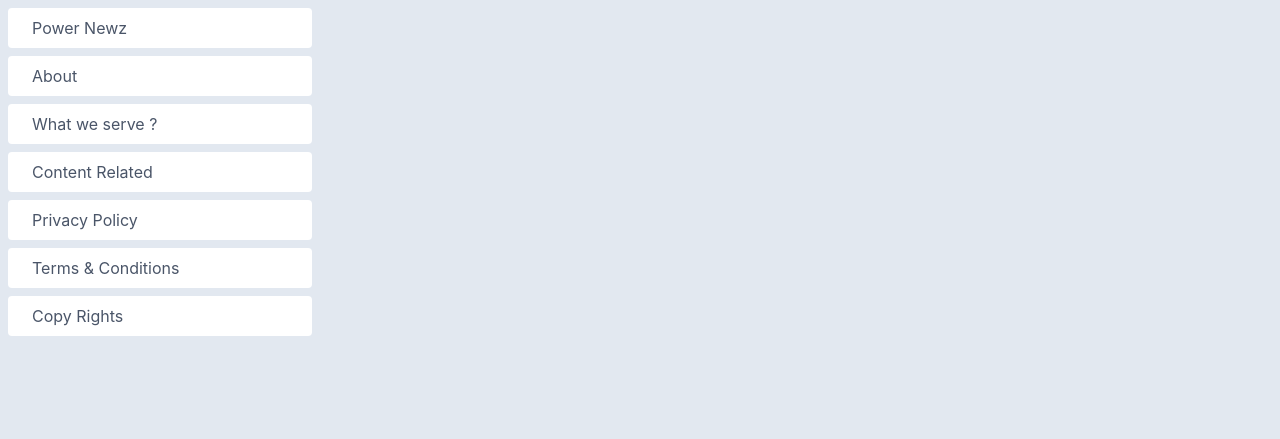
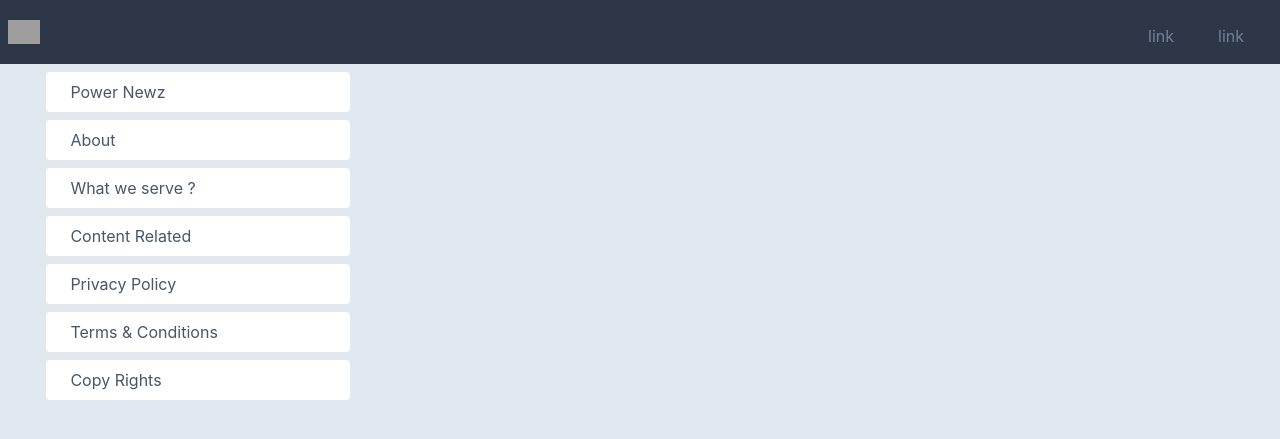
Before and after one commit to sagarpawar1123/pnwebsite, a PHP site: page /category_posts.php?id=1 in a window 1280 px wide. Shown: the top 439 px of the page. Run offline with PHP 8.4, Linux system fonts and the light colour scheme; data that the repository does not hold is empty; some libraries are stand-ins or nearby versions; grey boxes are pictures that could not be loaded.

Commit message:
updated category.php

```diff
--- a/category_posts.php
+++ b/category_posts.php
@@ -6,18 +6,57 @@
         <!-- <link href="https://stackpath.bootstrapcdn.com/font-awesome/4.7.0/css/font-awesome.min.css" rel="stylesheet"> -->
         <link href="https://fonts.googleapis.com/icon?family=Material+Icons" rel="stylesheet">
         <link href="css/fontawesome/css/all.css" rel="stylesheet">
+        <script defer src="css/fontawesome/js/all.js"></script>
+        <script src="js/jquery.min.js"></script>
         <style>
+            .left-fixed {
+                position: fixed;
+                top: 64px;
+                left: 3%;
+            }
 
+            .right-fixed {
+                position: fixed;
+                top: 64px;
+                right: 3%;
+            }
+
+            .center-fixed {
+                position: relative;
+                left: 25%;
+                top: 64px;
+            }
         </style>
     </head>
 
     <body class="bg-gray-300">
+        <!--Nav-->
+        <nav class="bg-gray-800 p-2 mt-0 fixed w-full z-10 top-0">
+            <div class="container mx-auto flex flex-wrap items-center">
+                <div class="flex w-full md:w-1/2 justify-center md:justify-start text-white font-extrabold">
+                    <a class="text-white no-underline hover:text-white hover:no-underline" href="#">
+                        <img class="h-6" height="32" alt="Power Newz" src="https://res.cloudinary.com/powernewz/image/upload/q_auto:eco/v1522696194/powernewz_logo.png" />
+                    </a>
+                </div>
+                <div class="flex w-full pt-2 content-center justify-between md:w-1/2 md:justify-end">
+                    <ul class="list-reset flex justify-between flex-1 md:flex-none items-center">
+                        <li class="mr-3">
+                            <a class="inline-block text-gray-600 no-underline hover:text-gray-200 hover:text-underline py-2 px-4" href="#">link</a>
+                        </li>
+                        <li class="mr-3">
+                            <a class="inline-block text-gray-600 no-underline hover:text-gray-200 hover:text-underline py-2 px-4" href="#">link</a>
+                        </li>
+                    </ul>
+                </div>
+            </div>
+        </nav>
+
         <!-- Three columns -->
-        <div class="container m-auto clearfix flex mb-4">
+        <div class="container m-auto flex mb-4">
             <!-- Left SideBar -->
-            <div class="lg:w-1/4">
+            <div class="lg:w-1/4 left-fixed bg-gray-300">
                 <div class="bg-gray-300">
-                    <a href="index.php">
+                    <a href="#">
                         <div class="text-gray-700 rounded bg-white px-6 py-2 m-2">Power Newz</div>
                     </a>
                     <a href="#">
@@ -42,15 +81,10 @@
             </div>
             <!-- End of Left Sidebar -->
             <!-- Post List -->
-            <div class="lg:w-2/4 bg-gray-300">
+            <div class="lg:w-2/4 bg-gray-300 center-fixed">
+                <div class="post-data-list">
                     <?php
                     $categoryId = $_GET["id"];
-                // $url = "https://powernewz.com/api/v2/posts";
-                // $arr = file_get_contents($url);
-                // $arrValue = json_decode($arr, true);
-                // $arrPost = $arrValue["posts"];
-                // $postCount = count($arrPost);
-
                     $postUrl = "https://api.powernewz.com/api/v2/categories/" . $categoryId . "/posts";
                     $postArr = file_get_contents($postUrl);
                     $postArrValue = json_decode($postArr, true);
@@ -88,23 +122,13 @@
                             $categoryImage = $value["image"];
                         }
 
-                    // foreach ($comments as $key => $value) {
-                    // 	$categoryName = $value["name"];
-                    // }
-                    // foreach ($videos as $key => $value) {
-                    // 	$categoryName = $value["name"];
-                    // }
-                    // foreach ($files as $key => $value) {
-                    // 	$categoryName = $value["name"];
-                    // }
-
                     ?>
-                    <div class="rounded-lg flex m-2">
+                        <div class="li-post-group rounded-lg flex m-2">
                             <div class="w-full overflow-hidden rounded-lg shadow-md bg-white clearfix">
                                 <div class="mx-2 my-2">
-                                <img src="https://lh3.googleusercontent.com/YTb_Kh5vJMdGQnsRQOH60SF6OC6pYKC4AOq538efK6zfHdY_5KF-q0XDuwi_-tQyDQ=s180-rw" id="" class="float-left" width="50" alt="Power Newz" />
+                                    <img src="https://lh3.googleusercontent.com/YTb_Kh5vJMdGQnsRQOH60SF6OC6pYKC4AOq538efK6zfHdY_5KF-q0XDuwi_-tQyDQ=s180-rw" id="" class="float-left mx-2" width="50" alt="Power Newz" />
                                     <span class="shadow bg-gray-200 rounded-md text-md font-semibold text-orange-600 my-1 float-right" style="padding: 5px 20px"><?php echo $categoryName; ?></span>
-                                <h3 class="font-semibold"><?php echo $user["name"]; ?></h3>
+                                    <h3 class="font-semibold" style="line-height:1.6"><?php echo $user["name"]; ?></h3>
                                     <p><?php echo $location["locality"]; ?></p>
                                 </div>
 
@@ -182,9 +206,14 @@
                     }
                     ?>
                 </div>
+
+                <div class="show-more load-post" title="More posts">
+                    <i class="fas fa-circle-notch fa-spin"></i> Loading...</div>
+            </div>
+
             <!-- End of Post List -->
             <!-- Right SideBar -->
-            <div class="lg:w-1/4 bg-gray-300 h-12">
+            <div class="lg:w-1/4 right-fixed bg-gray-300">
                 <div class="bg-gray-300">
                     <?php
                     $url = "https://api.powernewz.com/api/v2/categories";
@@ -210,29 +239,38 @@
             </div>
             <!-- End of Left SideBar -->
         </div>
+        <script type="text/javascript">
+            $(document).ready(function(e) {
+                $showPostFrom = 0;
 
+                $(window).scroll(function() {
+                    $postCount = $('.li-post-group:last').index() + 1;
+                    console.log($postCount);
 
+                    if (($(window).scrollTop() + $(window).height() >= $(document).height())) {
+                        // $showPostFrom += $showPostCount;
 
-        <script type="text/javascript">
-            // $(document).ready(function() {
-            // 	$(window).scroll(function() {
-            // 		var lastID = $('.load-more').attr('lastID');
-            // 		if (($(window).scrollTop() == $(document).height() - $(window).height()) && (lastID != 0)) {
-            // 			$.ajax({
-            // 				type: 'POST',
-            // 				url: 'getData.php',
-            // 				data: 'id=' + lastID,
-            // 				beforeSend: function() {
-            // 					$('.load-more').show();
-            // 				},
-            // 				success: function(html) {
-            // 					$('.load-more').remove();
-            // 					$('#postList').append(html);
-            // 				}
-            // 			});
-            // 		}
-            // 	});
-            // });
+                        $('.load-post').show();
+                        $.ajax({
+                            type: 'POST',
+                            url: 'load_more.php',
+                            data: {
+                                'action': 'showPost',
+                                'showPostFrom': $showPostFrom
+                                // 'showPostCount': $showPostCount
+                            },
+                            success: function(data) {
+                                if (data != '') {
+                                    $('.load-post').hide();
+                                    $('.post-data-list').append(data).show('slow');
+                                } else {
+                                    $('.show-more').hide();
+                                }
+                            }
+                        });
+                    }
+                });
+            });
         </script>
     </body>
 
```
Lines whose indentation alone changed are shown as unchanged.
